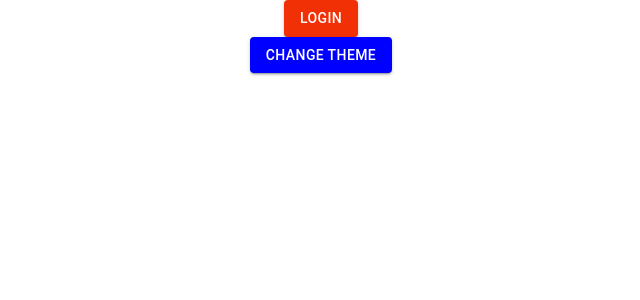
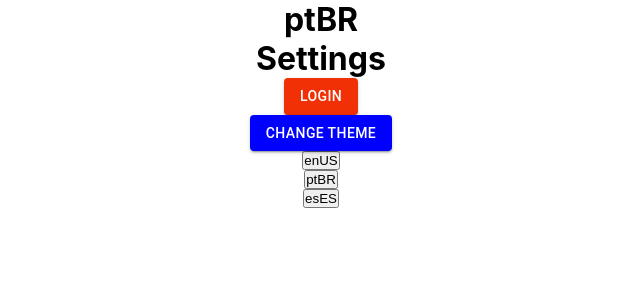
Before and after one commit to DaviAraki/desafioreact, a React (Create React App) app: page / in a window 1280 px wide. Shown: the top 300 px of the page, without its empty margins (319-959 px from the left). Built offline with nearby package versions, Linux system fonts and the light colour scheme; no server answers.

Commit message:
config i18n

```diff
--- /dev/null
+++ b/src/hooks/useLocalStorage.ts
@@ -0,0 +1,31 @@
+import { useState } from "react";
+
+const useLocalStorage = (key: string, initialValue: any) => {
+  const [storedValue, setStoredValue] = useState(() => {
+    try {
+      const value = localStorage.getItem(key);
+
+      if (value) {
+        return JSON.parse(value);
+      } else {
+        localStorage.setItem(key, JSON.stringify(initialValue));
+        return initialValue;
+      }
+    } catch (error) {
+      return initialValue;
+    }
+  });
+  const setValue = (value: any) => {
+    try {
+      console.log(value);
+      localStorage.setItem(key, JSON.stringify(value));
+    } catch (error) {
+      console.log(error);
+      alert(error);
+    }
+    setStoredValue(value);
+  };
+  return [storedValue, setValue];
+};
+
+export default useLocalStorage;
--- /dev/null
+++ b/src/i18n.ts
@@ -0,0 +1,25 @@
+import enUS from "./i18n/enUS.json";
+import ptBR from "./i18n/ptBR.json";
+import esES from "./i18n/esES.json";
+import i18n from "i18next";
+import { initReactI18next } from "react-i18next";
+
+const resources = {
+  enUS: {
+    translation: enUS,
+  },
+  ptBR: {
+    translation: ptBR,
+  },
+  esES: {
+    translation: esES,
+  },
+};
+
+i18n.use(initReactI18next).init({
+  resources,
+  lng: JSON.parse(localStorage.getItem("language") || '"enUS"'),
+  fallbackLng: "enUS",
+});
+
+export default i18n;
--- /dev/null
+++ b/src/i18n/enUS.json
@@ -0,0 +1,8 @@
+{
+  "Help": "Help",
+  "Settings": "Settings",
+  "Search": "Search",
+  "Archive": "Archive",
+  "Assign": "Assing",
+  "Schedule": "Schedule"
+}
--- /dev/null
+++ b/src/i18n/esES.json
@@ -0,0 +1,8 @@
+{
+  "Help": "Ayuda",
+  "Settings": "Ajustes",
+  "Search": "Buscar",
+  "Archive": "Archivar",
+  "Assign": "Asignar",
+  "Schedule": "Para programar"
+}
--- /dev/null
+++ b/src/i18n/ptBR.json
@@ -0,0 +1,8 @@
+{
+  "Help": "Ajuda",
+  "Settings": "Configurações",
+  "Search": "Pesquisar",
+  "Archive": "Arquivar",
+  "Assign": "Atribuir",
+  "Schedule": "Agendar"
+}
--- a/src/pages/Login/index.tsx
+++ b/src/pages/Login/index.tsx
@@ -1,5 +1,8 @@
+import { useTranslation } from "react-i18next";
+import useLocalStorage from "../../hooks/useLocalStorage";
 import { LoginButton, LoginContainer, ThemeButton } from "./styles";
 import useViewModel from "./ViewModel";
+import i18n from "../../i18n";
 
 export function LoginPage() {
   const {
@@ -9,7 +12,17 @@ export function LoginPage() {
     onCLickChangeTheme,
   } = useViewModel();
 
+  const { t } = useTranslation();
+
+  const [language, setLanguage] = useLocalStorage("language", "ptBR");
+
   const split = username.split(" ");
+
+  const changeLanguage = (chosenLanguage: string) => {
+    setLanguage(chosenLanguage);
+    i18n.changeLanguage(chosenLanguage);
+  };
+  console.log(language);
 
   return (
     <LoginContainer>
@@ -18,13 +31,17 @@ export function LoginPage() {
           {split[0][0]} {split[1][0]}
         </h1>
       )}
-
+      <h1>{language}</h1>
+      <h1>{t("Settings")}</h1>
       <LoginButton variant="contained" onClick={onButtonSignInClicked}>
         Login
       </LoginButton>
       <ThemeButton variant="contained" onClick={onCLickChangeTheme}>
         Change Theme
       </ThemeButton>
+      <button onClick={() => changeLanguage("enUS")}>enUS</button>
+      <button onClick={() => changeLanguage("ptBR")}>ptBR</button>
+      <button onClick={() => changeLanguage("esES")}>esES</button>
     </LoginContainer>
   );
 }
```
